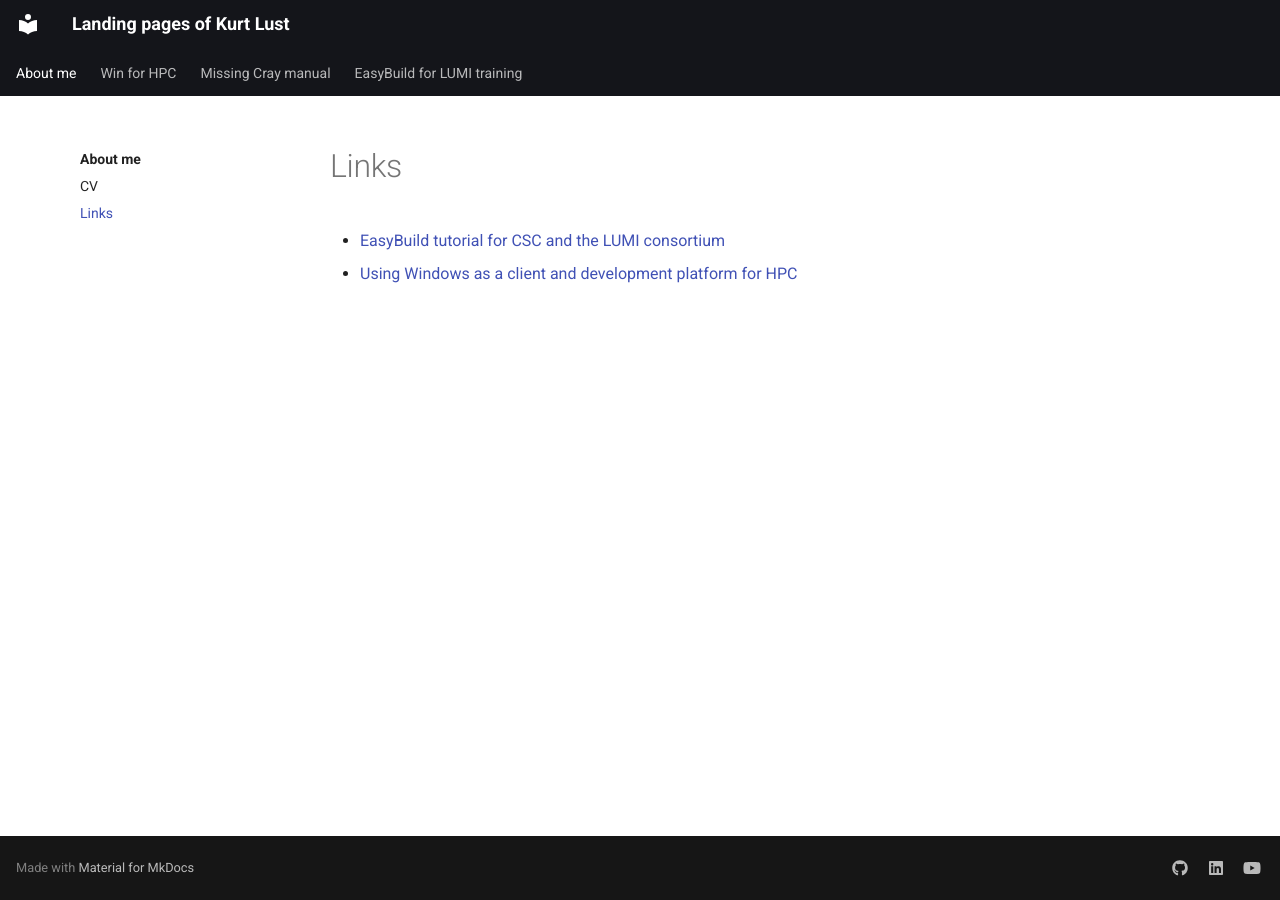
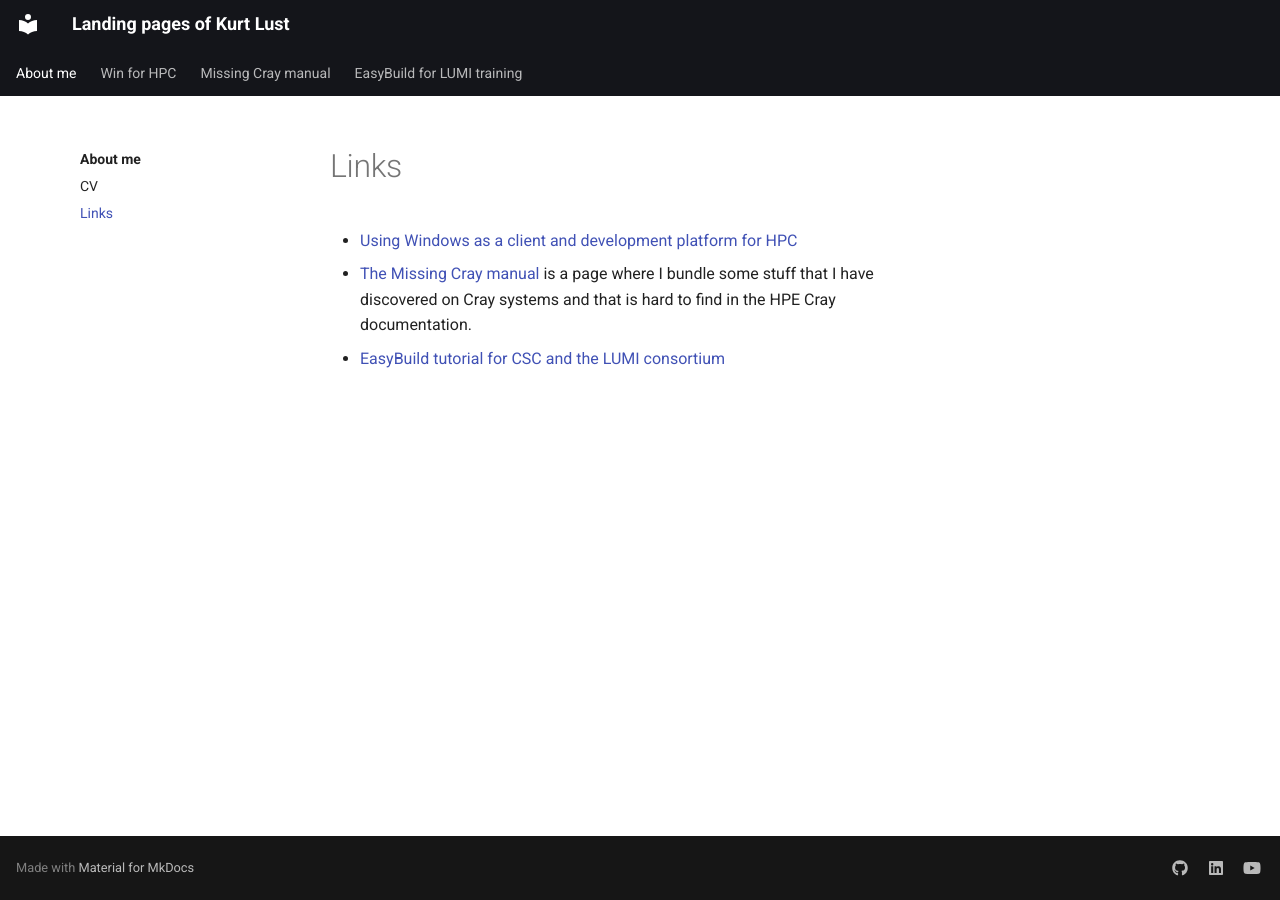
Before and after one commit to klust/klust.github.io, an MkDocs documentation site: the page built from docs/links.md, in a window 1280 px wide. Built offline with MkDocs 1.6.1 and Material for MkDocs 9.7.7, drawn with Linux system fonts in a browser that asks for light colours.

Commit message:
Extra information in the links page.

```diff
--- a/docs/links.md
+++ b/docs/links.md
@@ -4,5 +4,8 @@ title: Links to subsites
 
 # Links
 
+-   [Using Windows as a client and development platform for HPC](https://klust.github.io/windows-client-HPC)
+-   [The Missing Cray manual](https://klust.github.io/cray-missing-manual/) is a page where I bundle
+    some stuff that I have discovered on Cray systems and that is hard to find
+    in the HPE Cray documentation.
 -   [EasyBuild tutorial for CSC and the LUMI consortium](https://klust.github.io/easybuild-tutorial)
--   [Using Windows as a client and development platform for HPC](https://klust.github.io/windows-client-HPC)
```
